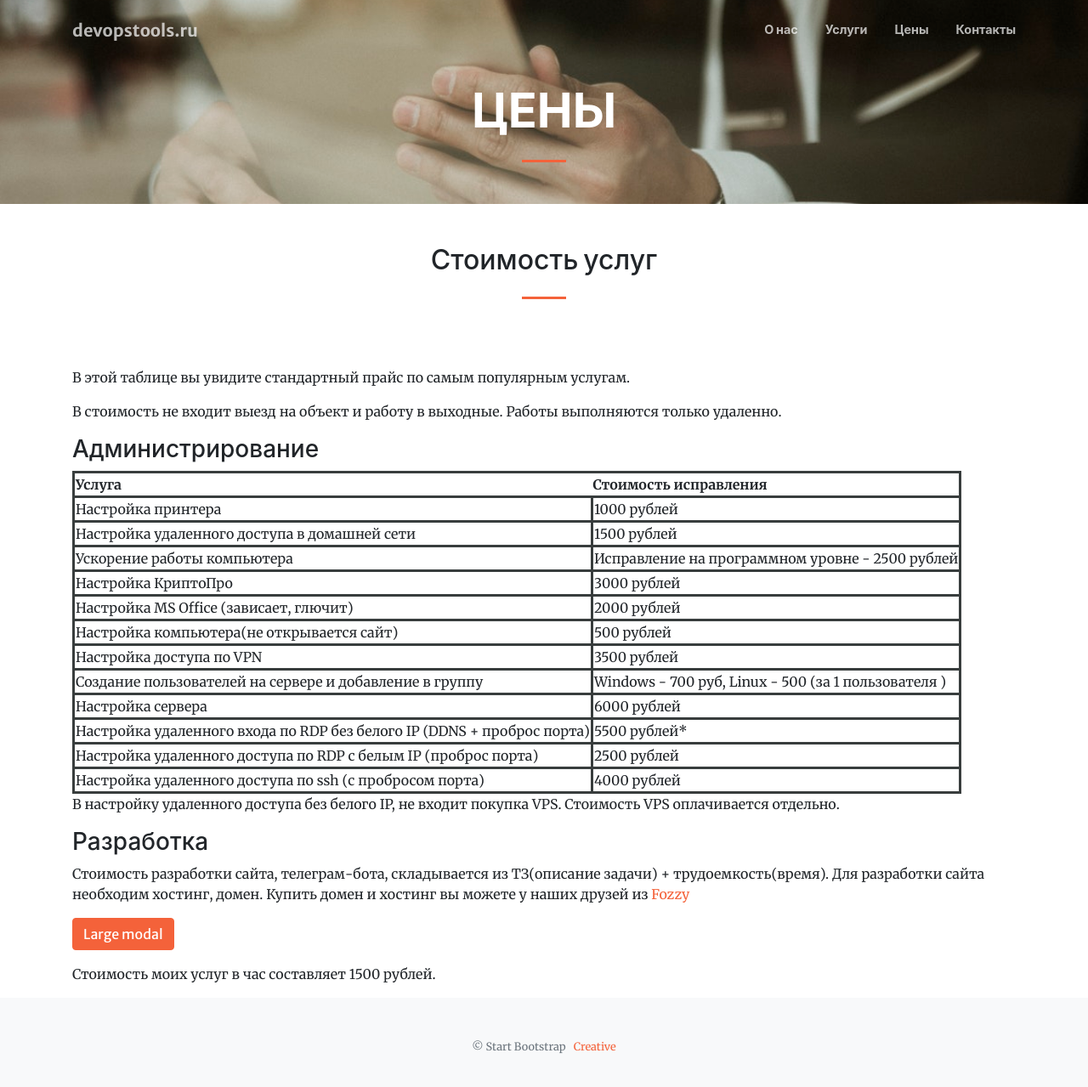
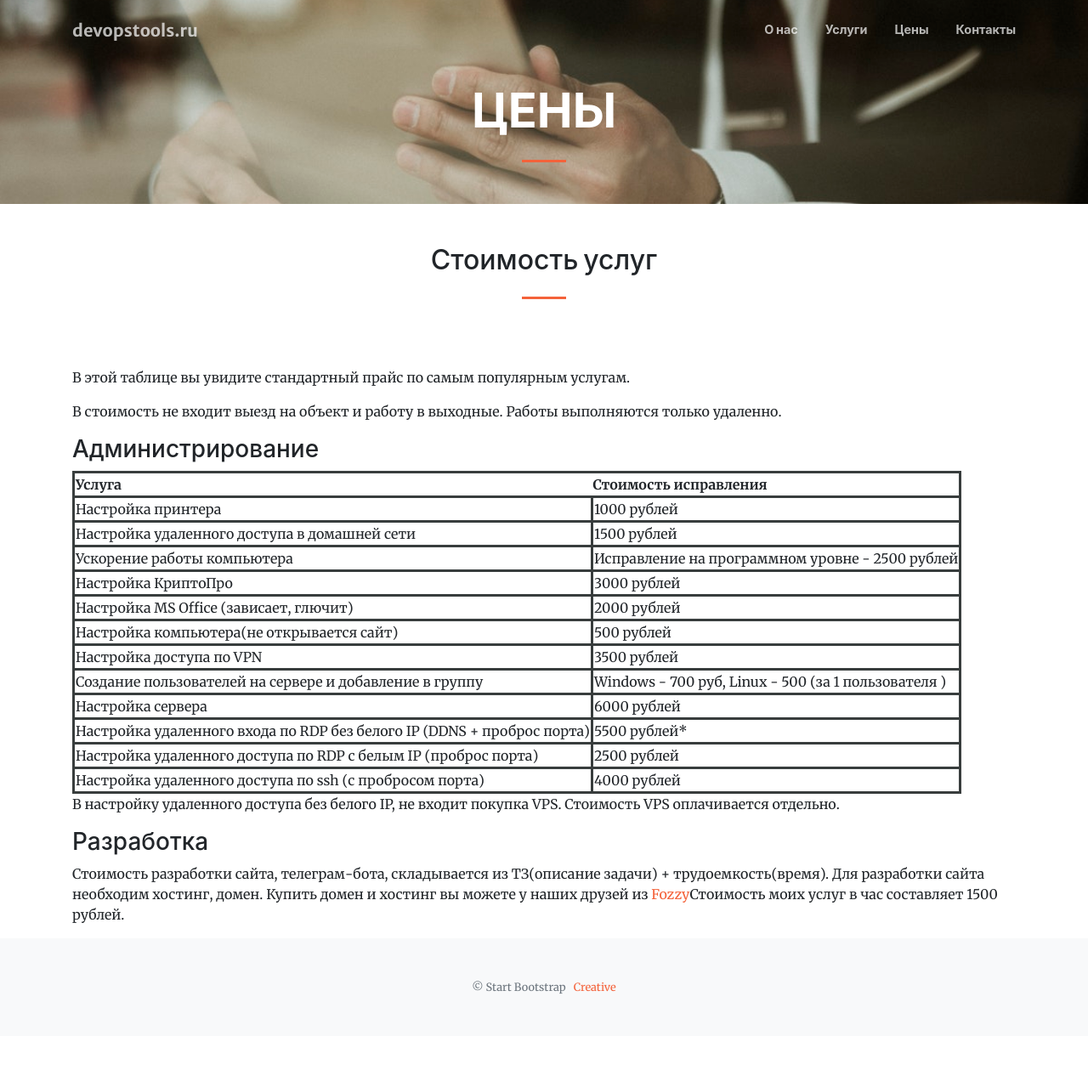
Before and after one commit to hacker342/devopstools.guthub.io, a Jekyll site: the page built from links.md, in a window 1280 px wide and 1289 px high. Shown: the top 1279 px of the window at 85% size. Built offline with Jekyll 4.4.1, drawn with Linux system fonts in a browser that asks for light colours; nearby versions of some CDN libraries.

Commit message:
change link

```diff
--- a/links.md
+++ b/links.md
@@ -71,37 +71,4 @@ sections:
 
 Стоимость разработки сайта, телеграм-бота, складывается из ТЗ(описание задачи) + трудоемкость(время).
 Для разработки сайта необходим хостинг, домен. Купить домен и хостинг вы можете у наших друзей из [Fozzy](https://fozzy.com/aff.php?aff=17309)
-
-
-
-<!-- Large modal -->
-<button type="button" class="btn btn-primary" data-toggle="modal" data-target=".bd-example-modal-lg">Large modal</button>
-
-<div class="modal fade bd-example-modal-lg" tabindex="-1" role="dialog" aria-labelledby="myLargeModalLabel" aria-hidden="true">
-  <div class="modal-dialog modal-lg">
-   <div class="modal-content">
-      <div class="modal-header">
-        <h5 class="modal-title">Калькулятор </h5>
-        <button type="button" class="close" data-dismiss="modal" aria-label="Close">
-          <span aria-hidden="true">&times;</span>
-        </button>
-      </div>
-      <div class="modal-body">
-        <b>Есть-ли у вас хостинг?</b><br/>
-         <select onchange="calc()" id="hosting">
-            <option value="300">Нет</option>
-            <option value="0">Да</option>
-        </select><br/><br/>
-        <b>Есть-ли у вас домен?</b><br/>
-         <select onchange="calc()" id="hosting">
-            <option value="300">Нет</option>
-            <option value="0">Да</option>
-        </select><br/>
-      </div>
-    </div>
-  </div>
-</div>
-
-
-
 Стоимость моих услуг в час составляет 1500 рублей.
```
